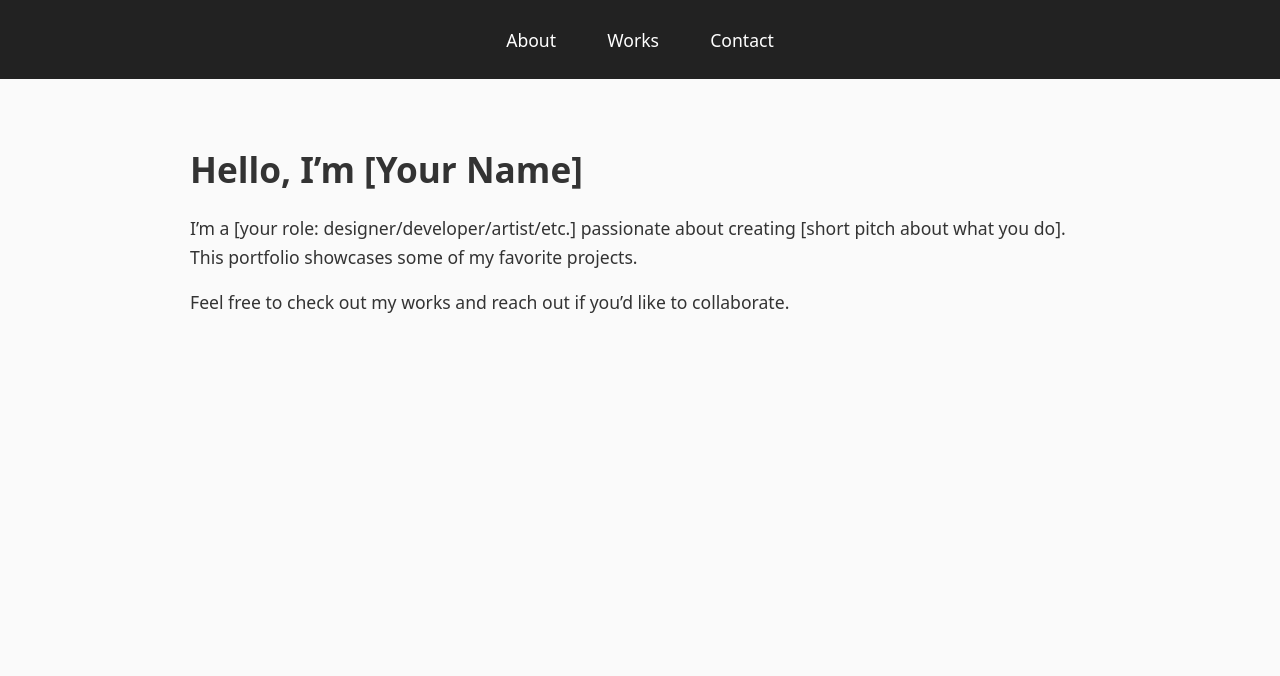
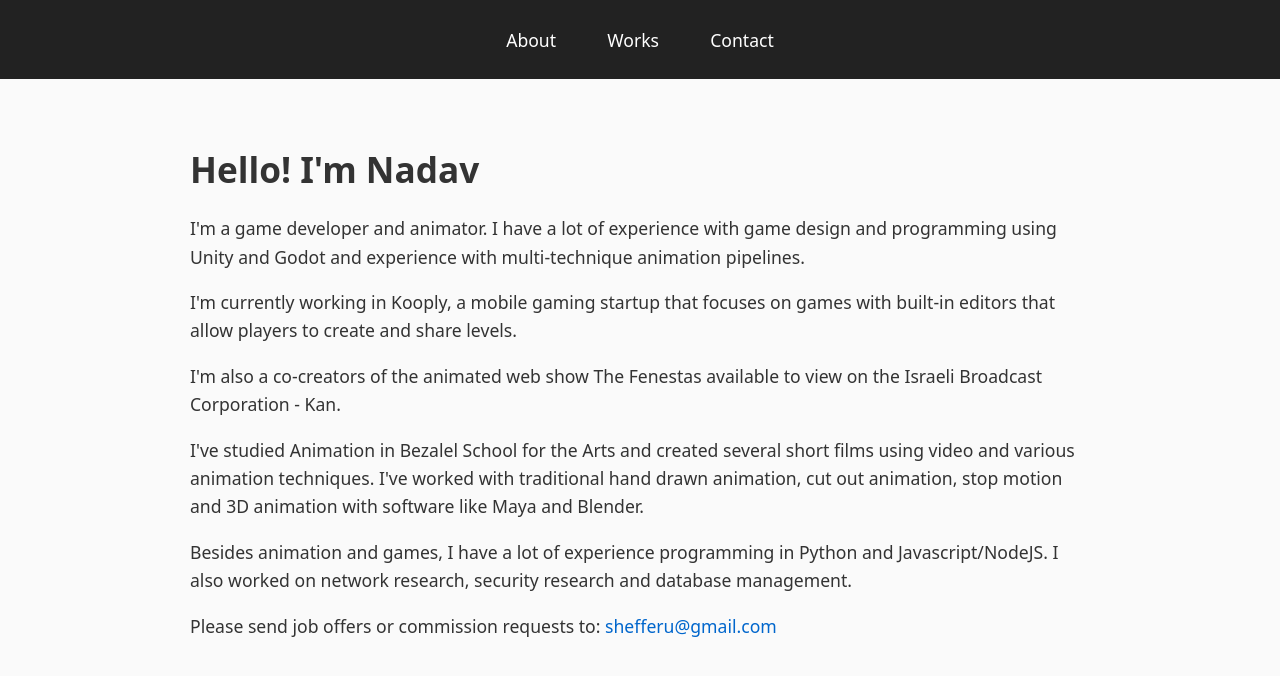
Before and after one commit to nice-shot/portfolio, an Eleventy site: page src/index.njk in a window 1280 px wide. Built offline with nearby package versions, Linux system fonts and the light colour scheme; Eleventy itself is replaced by a stand-in of ours; files that its build step writes are made by us from their sources.

Commit message:
Update about me content.

```diff
--- a/src/css/style.css
+++ b/src/css/style.css
@@ -6,6 +6,16 @@ body {
     background: #fafafa;
     color: #333;
     line-height: 1.6;
+}
+
+a {
+    color: #0066cc;
+    text-decoration: none;
+    font-weight: 500;
+}
+
+a:hover {
+    text-decoration: underline;
 }
 
 /* Container: keeps content centered */
@@ -74,16 +84,6 @@ nav a:hover {
 .project p {
     font-size: 1.1rem;
     margin-bottom: 1rem;
-}
-
-.project a {
-    color: #0066cc;
-    text-decoration: none;
-    font-weight: 500;
-}
-
-.project a:hover {
-    text-decoration: underline;
 }
 
 .video-container {
--- a/src/index.njk
+++ b/src/index.njk
@@ -4,12 +4,29 @@ title: About
 ---
 
 <section class="about">
-    <h1>Hello, I’m [Your Name]</h1>
+    <h1>
+        Hello! I'm Nadav
+    </h1>
     <p>
-        I’m a [your role: designer/developer/artist/etc.] passionate about creating [short pitch about what you do]. This
-        portfolio showcases some of my favorite projects.
+        I'm a game developer and animator. I have a lot of experience with game design and programming using Unity and Godot and
+        experience with multi-technique animation pipelines.
     </p>
     <p>
-        Feel free to check out my works and reach out if you’d like to collaborate.
+        I'm currently working in Kooply, a mobile gaming startup that focuses on games with built-in editors that allow players
+        to create and share levels.
+    </p>
+    <p>
+        I'm also a co-creators of the animated web show The Fenestas available to view on the Israeli Broadcast Corporation -
+        Kan.</p>
+    <p>
+        I've studied Animation in Bezalel School for the Arts and created several short films using video and various animation
+        techniques. I've worked with traditional hand drawn animation, cut out animation, stop motion and 3D animation with
+        software like Maya and Blender.</p>
+    <p>
+        Besides animation and games, I have a lot of experience programming in Python and Javascript/NodeJS. I also worked on
+        network research, security research and database management.</p>
+    <p>
+        Please send job offers or commission requests to:
+        <a href="mailto:shefferu@gmail.com">shefferu@gmail.com</a>
     </p>
 </section>
```
